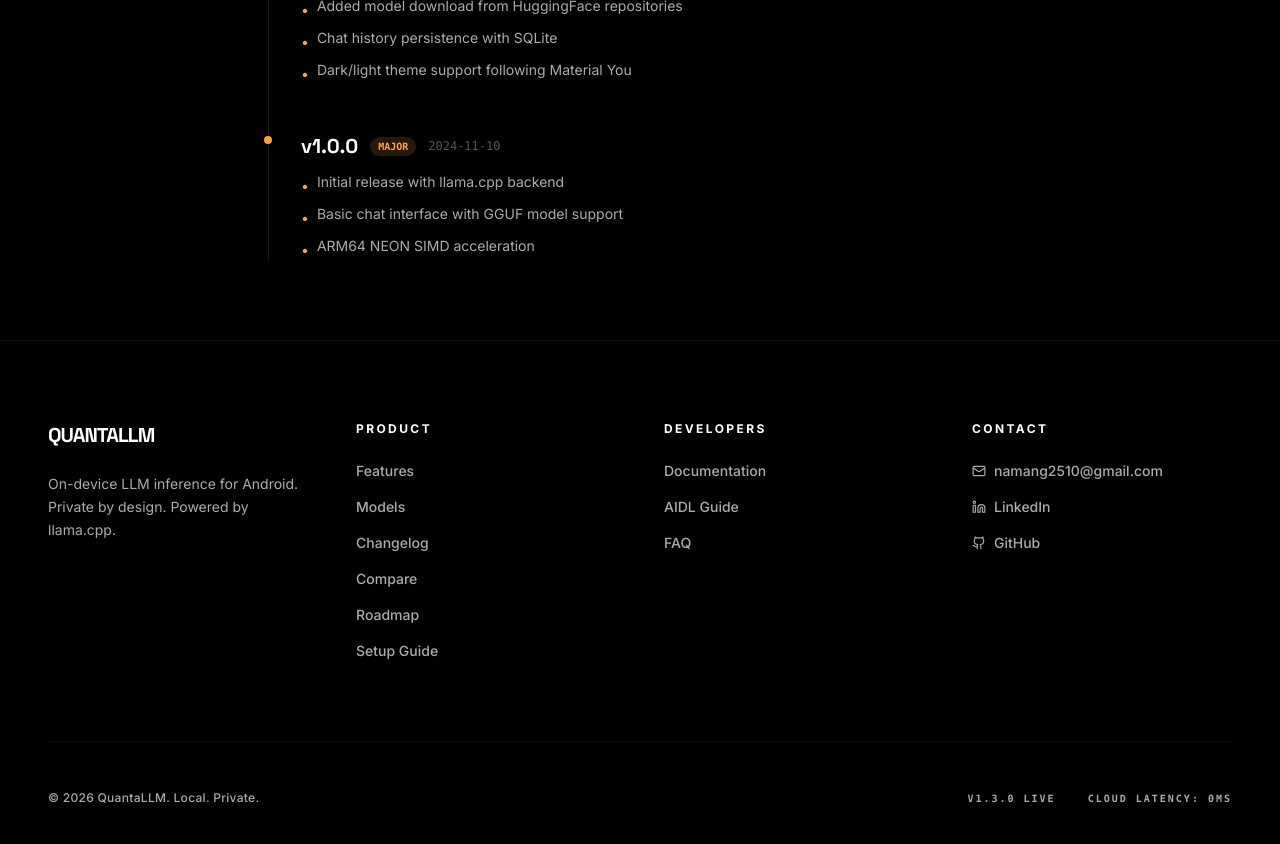
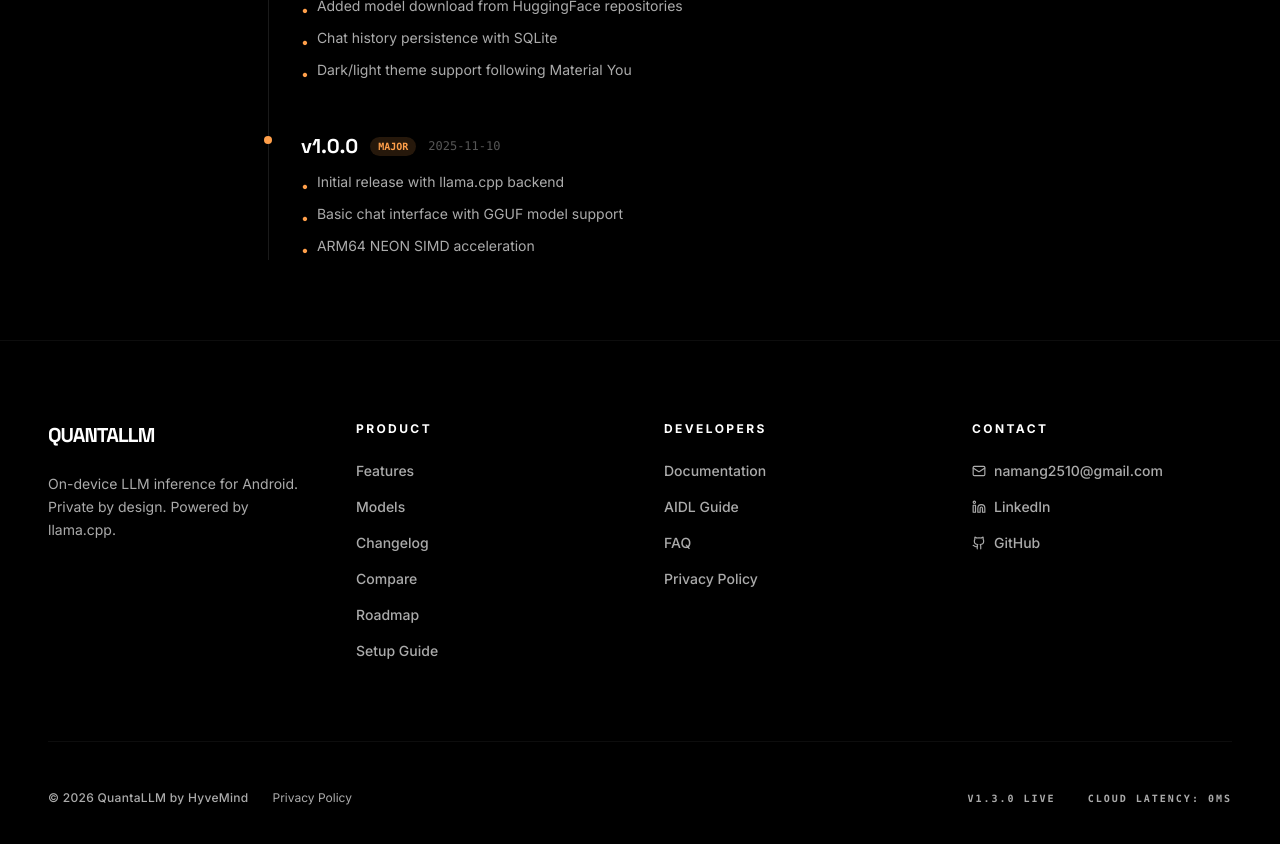
Before and after one commit to NaMan6122/QuantaWeb, a React (Vite) app: page /changelog in a window 1280 px wide. Shown: the part 680-1524 px from the top of the page. Built offline with nearby package versions, Linux system fonts and the light colour scheme.

Commit message:
feat: add FAQ schema markup and improve component copy
- Add comprehensive FAQPage structured data schema in LandingPage
- Update Hero, Footer, and other components with improved messaging
- Add preview.png asset for social sharing
- Align component copy with offline-first positioning

```diff
--- a/src/components/FAQ.tsx
+++ b/src/components/FAQ.tsx
@@ -104,7 +104,7 @@
       {
         question: 'How fast is inference?',
         answer:
-          'Inference speed depends on your hardware and model choice. On a Snapdragon 8 Gen 3 device with a 7B Q4 model, you can expect 15-30 tokens per second for generation. Prompt processing (prefill) typically runs at 100-300+ tokens per second. Smaller models on newer hardware can exceed 40 tokens per second.',
+          'Inference speed depends on your hardware and model choice. On a Snapdragon 8 Gen 3 device with a 7B Q4 model, you can expect 12-15 tokens per second for generation. Prompt processing (prefill) typically runs at 100-300+ tokens per second. Smaller models on newer hardware can exceed 40 tokens per second.',
       },
     ],
   },
--- a/src/components/Footer.tsx
+++ b/src/components/Footer.tsx
@@ -48,6 +48,9 @@
             <Link to="/faq" className="text-on-surface-variant hover:text-primary transition-colors text-sm font-medium">
               FAQ
             </Link>
+            <Link to="/privacy" className="text-on-surface-variant hover:text-primary transition-colors text-sm font-medium">
+              Privacy Policy
+            </Link>
           </div>
 
           {/* Contact */}
@@ -82,8 +85,13 @@
         </div>
 
         <div className="pt-12 border-t border-white/5 flex flex-col md:flex-row justify-between items-center gap-6">
-          <div className="text-on-surface-variant text-xs font-medium tracking-wide">
-            &copy; 2026 QuantaLLM. Local. Private.
+          <div className="flex items-center gap-6">
+            <div className="text-on-surface-variant text-xs font-medium tracking-wide">
+              &copy; 2026 QuantaLLM by HyveMind
+            </div>
+            <Link to="/privacy" className="text-on-surface-variant hover:text-primary text-xs transition-colors">
+              Privacy Policy
+            </Link>
           </div>
           <div className="flex gap-8">
             <span className="text-on-surface-variant text-[10px] font-mono uppercase tracking-[0.2em] font-bold">v1.3.0 Live</span>
--- a/src/components/Hero.tsx
+++ b/src/components/Hero.tsx
@@ -1,6 +1,6 @@
 import { lazy, Suspense } from 'react';
 import { motion } from 'motion/react';
-import { Download, ChevronRight, Cpu, Play, MessageSquare } from 'lucide-react';
+import { Download, ChevronRight, Cpu, Play, MessageSquare, WifiOff, ShieldCheck, Smartphone } from 'lucide-react';
 import { Link } from 'react-router-dom';
 import TypewriterText from './TypewriterText';
 
@@ -49,12 +49,23 @@
             <span className="text-on-surface-variant">for Android</span>
           </motion.h1>
 
+          {/* Consumer-facing value line — static, always visible, targets layman search queries */}
           <motion.p
             custom={1}
             variants={textVariants}
             initial="hidden"
             animate="visible"
-            className="font-headline text-2xl md:text-3xl font-bold tracking-tight mb-8 min-h-[2.4em]"
+            className="font-headline text-xl md:text-2xl font-semibold tracking-tight mb-3 text-white/90"
+          >
+            Run AI on your phone. No internet. No cloud. No data leaving your device.
+          </motion.p>
+
+          <motion.p
+            custom={2}
+            variants={textVariants}
+            initial="hidden"
+            animate="visible"
+            className="font-headline text-lg md:text-xl font-bold tracking-tight mb-8 min-h-[2em]"
           >
             <TypewriterText
               texts={[
@@ -71,21 +82,40 @@
             />
           </motion.p>
 
+          {/* Trust badges — offline / private / Android */}
+          <motion.div
+            custom={3}
+            variants={textVariants}
+            initial="hidden"
+            animate="visible"
+            className="flex flex-wrap gap-3 mb-6"
+          >
+            <span className="flex items-center gap-1.5 text-xs font-mono text-primary/90 border border-primary/20 bg-primary/5 rounded-full px-3 py-1">
+              <WifiOff className="w-3 h-3" /> Works Offline
+            </span>
+            <span className="flex items-center gap-1.5 text-xs font-mono text-primary/90 border border-primary/20 bg-primary/5 rounded-full px-3 py-1">
+              <ShieldCheck className="w-3 h-3" /> 100% Private
+            </span>
+            <span className="flex items-center gap-1.5 text-xs font-mono text-primary/90 border border-primary/20 bg-primary/5 rounded-full px-3 py-1">
+              <Smartphone className="w-3 h-3" /> Android 12+
+            </span>
+          </motion.div>
+
           <motion.p
-            custom={2}
+            custom={4}
             variants={textVariants}
             initial="hidden"
             animate="visible"
             className="font-body text-lg text-on-surface-variant max-w-xl mb-8 leading-relaxed"
           >
-            QuantaLLM runs large language models entirely on your phone. Powered
-            by llama.cpp with Snapdragon Hexagon NPU acceleration and ONNX
-            Runtime support (coming soon) -- 100% offline, fully private inference on ARM64.
+            QuantaLLM runs large language models entirely on your phone — even in airplane mode.
+            Powered by llama.cpp with Snapdragon Hexagon NPU acceleration and ONNX
+            Runtime support (coming soon). Zero cloud, zero tracking, zero compromise.
           </motion.p>
 
           {/* Powered by badges */}
           <motion.div
-            custom={3}
+            custom={5}
             variants={textVariants}
             initial="hidden"
             animate="visible"
@@ -106,11 +136,11 @@
 
           {/* CTA buttons */}
           <motion.div
-            custom={4}
+            custom={6}
             variants={textVariants}
             initial="hidden"
             animate="visible"
-            className="flex flex-wrap gap-4 mb-14"
+            className="flex flex-wrap gap-4 mb-4"
           >
             <motion.a
               href="https://github.com/NaMan6122/QuantaLLM-Releases/releases/download/v1.3.0/QuantaLLM-v1.3.0.apk"
@@ -137,9 +167,23 @@
             </Link>
           </motion.div>
 
+          {/* Sideload helper */}
+          <motion.p
+            custom={7}
+            variants={textVariants}
+            initial="hidden"
+            animate="visible"
+            className="text-xs text-on-surface-variant mb-10"
+          >
+            New to sideloading?{' '}
+            <Link to="/tutorial" className="text-primary hover:underline">
+              How to install the APK on Android →
+            </Link>
+          </motion.p>
+
           {/* How it works mini-steps */}
           <motion.div
-            custom={5}
+            custom={8}
             variants={textVariants}
             initial="hidden"
             animate="visible"
--- a/src/components/Pricing.tsx
+++ b/src/components/Pricing.tsx
@@ -17,7 +17,7 @@
     <section id="pricing" className="py-32 px-6 md:px-12 max-w-[1440px] mx-auto">
       <header className="mb-24 text-center">
         <div className="inline-block px-3 py-1 rounded-sm bg-surface-container-highest text-primary font-mono text-[10px] tracking-[0.2em] uppercase mb-6 font-bold">
-          Launching Soon
+          Download v1.3.0
         </div>
         <h2 className="text-6xl md:text-7xl font-bold font-headline tracking-tighter mb-8 leading-[0.9]">
           BUILT FOR<br />
--- a/src/pages/ChangelogPage.tsx
+++ b/src/pages/ChangelogPage.tsx
@@ -12,9 +12,9 @@
 
 const releases: Release[] = [
   {
-    version: '2.0.0',
-    date: '2025-06-01',
-    tag: 'major',
+    version: '1.3.0',
+    date: '2026-04-25',
+    tag: 'minor',
     changes: [
       'Dual inference engine: llama.cpp (stable) + ONNX Runtime (coming soon)',
       'Hexagon NPU acceleration (Snapdragon 8 Gen 2/3/Elite)',
@@ -25,7 +25,7 @@
   },
   {
     version: '1.2.0',
-    date: '2025-03-15',
+    date: '2026-03-15',
     tag: 'minor',
     changes: [
       'Added GGUF model scanning and metadata extraction',
@@ -35,7 +35,7 @@
   },
   {
     version: '1.1.0',
-    date: '2025-01-20',
+    date: '2026-01-20',
     tag: 'minor',
     changes: [
       'Added model download from HuggingFace repositories',
@@ -45,7 +45,7 @@
   },
   {
     version: '1.0.0',
-    date: '2024-11-10',
+    date: '2025-11-10',
     tag: 'major',
     changes: [
       'Initial release with llama.cpp backend',
--- a/src/pages/ComparePage.tsx
+++ b/src/pages/ComparePage.tsx
@@ -119,7 +119,7 @@
           </div>
 
           <p className="text-on-surface-variant/50 text-xs mt-4 text-center">
-            Comparison based on publicly available information as of 2025. Features may change.
+            Comparison based on publicly available information as of 2026. Features may change.
           </p>
 
           <div className="mt-12 text-center">
```
Also changed, not shown: 1 other file (tests, documents, lock files or other folders).
